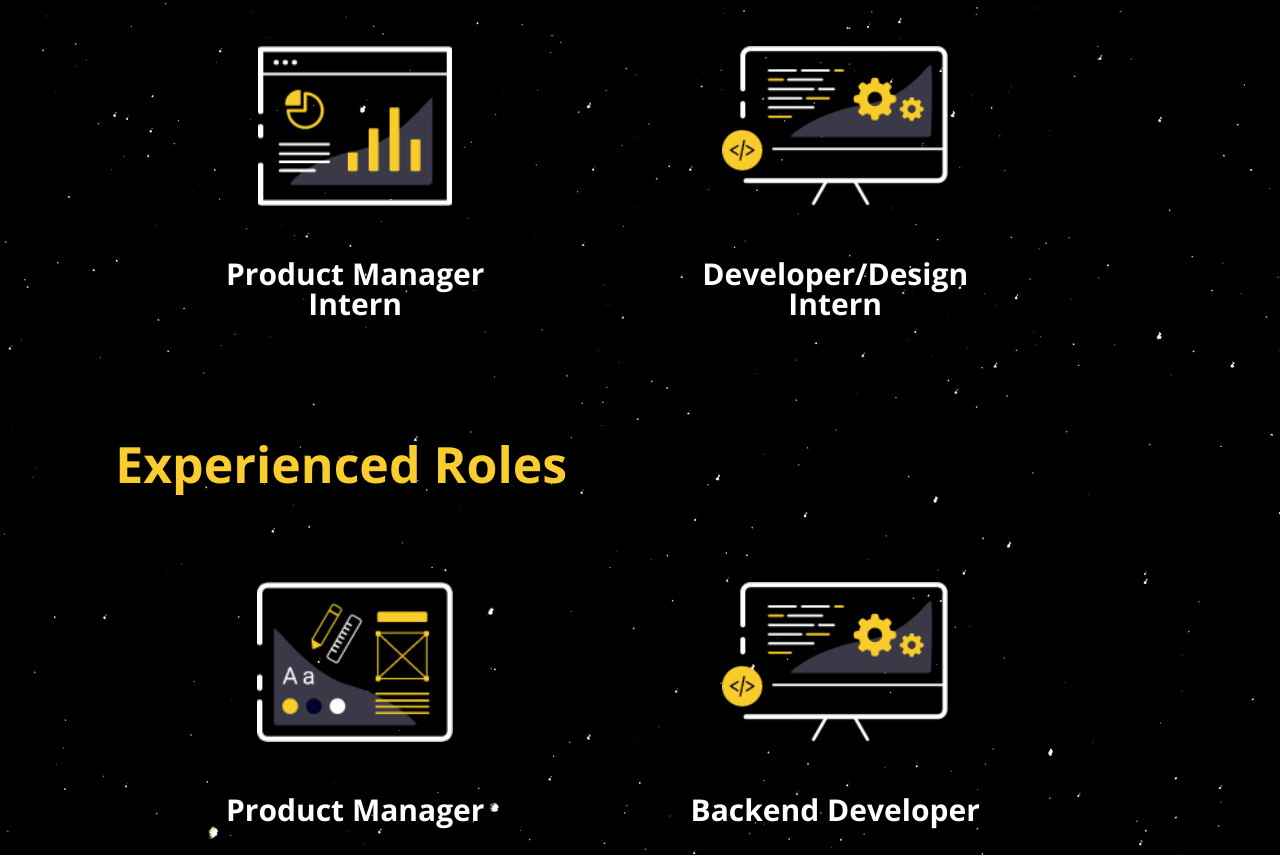
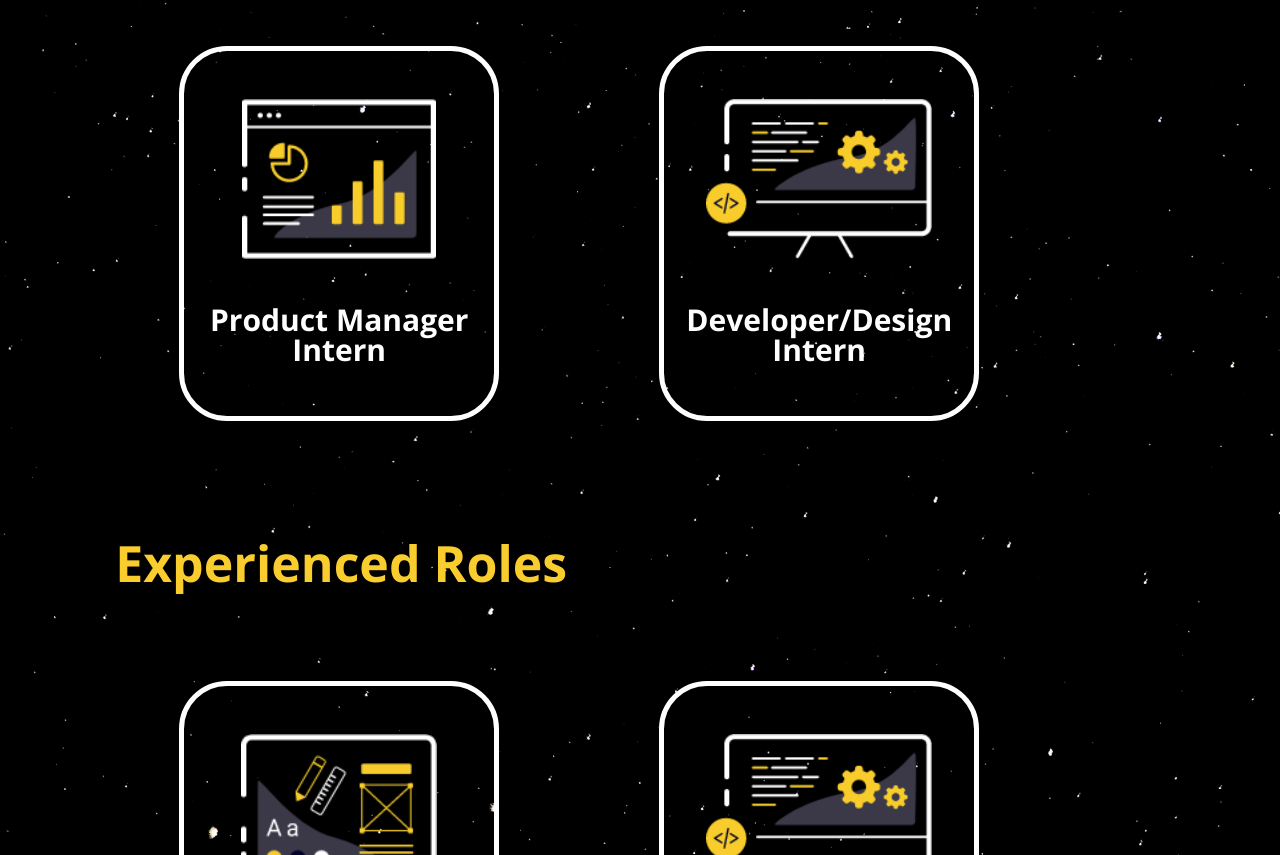
Before and after one commit to twxsha/devx_summer22_interns, a React (Create React App) app: page / in a window 1280 px wide. Shown: the part 2865-3720 px from the top of the page. Built offline with nearby package versions, Linux system fonts and the light colour scheme.

Commit message:
role description added

```diff
--- a/src/pages/Recruitment.js
+++ b/src/pages/Recruitment.js
@@ -8,6 +8,7 @@ import role5 from "../images/image6.png";
 import role6 from "../images/image7.png";
 import role8 from "../images/image9.png";
 import React from "react";
+import ReactCardFlip from "react-card-flip";
 
 const { useState } = React;
 
@@ -22,15 +23,16 @@ function Recruitment() {
       name: "Product Manager Intern",
       logo: role1,
       description:
-        "Want to be a PM but don't have enough experience? We've all been there. If you check this box on the applications, you'll get to shadow a PM and learn on the job to get the necessary experience, in addition to working on your current role. We hope to see many people from this program graduate to PM's for DevX.",
+        "Want to be a PM but don't have enough experience? Shadow a PM and learn on the job to get the necessary experience. We hope to see many people from this program graduate to PM's for DevX.",
     },
     {
       name: "Developer/Design Intern",
       logo: role2,
       description:
-        "Don't worry if you don't have enough technical experience, or are new to CS. We'll help you along the way and we guarantee to teach you your preferred skills while giving you the satisfying experience of contributing to your team's project.",
+        "Don't worry if you don't have enough technical experience, or are new to software. You can be considered to shawdow a Developer on a team or join our new intern program which developed this very website.",
     },
   ]);
+
   const [roles] = useState([
     {
       name: "Product Manager",
@@ -87,6 +89,29 @@ function Recruitment() {
       link: "https://www.google.com/",
     },
   ]);
+
+  const Cards = ({ card }) => {
+    const [isFlipped, setIsFlipped] = React.useState(false);
+    return (
+      <ReactCardFlip isFlipped={isFlipped} flipDirection="horizontal">
+        <div onClick={() => setIsFlipped((prev) => !prev)} className="CardFront">
+          <div className="front">
+            <img src={card.logo} className="motion" alt="logo" />
+            <p className="roleText">{card.name}</p>
+          </div>
+        </div>
+        <div
+          onMouseLeave={() => setIsFlipped((prev) => !prev)}
+          className="CardBack"
+        >
+          <div className="back">
+            <p className="roleText">{card.name}</p>
+            <p className="description">{card.description}</p>
+          </div>
+        </div>
+      </ReactCardFlip>
+    );
+  };
   return (
     <div className="section">
       <div className="Recruitment" id="Recruitment">
@@ -111,8 +136,7 @@ function Recruitment() {
           <div className="rolesContainer">
             {beginnerRoles.map((role, index) => (
               <RoleImages key={index} role={role} className="roleImage">
-                <img src={role.logo} className="motion" alt="logo" />
-                <p className="roleText">{role.name}</p>
+                <Cards card={role}></Cards>
               </RoleImages>
             ))}
           </div>
@@ -120,8 +144,7 @@ function Recruitment() {
           <div className="rolesContainer">
             {roles.map((role, index) => (
               <RoleImages key={index} role={role} className="roleImage">
-                <img src={role.logo} alt="logo" className="motion" />
-                <p className="roleText">{role.name}</p>
+                <Cards card={role}></Cards>
               </RoleImages>
             ))}
           </div>
--- a/src/style/Recruitment.css
+++ b/src/style/Recruitment.css
@@ -9,9 +9,10 @@
 }
 .motion {
   height: 160px;
+  margin-bottom: 15%;
 }
 .roles:hover {
-  transform:  scale(1.2) rotate(350deg);
+  transform:  scale(1.2);
    z-index: 3;
 }
 .SubTitleText {
@@ -44,7 +45,6 @@
 }
 
 .roleText {
-  margin-top: 15%;
   position: relative;
   font-family: "Open Sans", sans-serif;
   font-style: normal;
@@ -124,3 +124,26 @@ a{
   font-size: 30px;
   font-family: "Open Sans", sans-serif;
 }
+
+.description{
+  color: white;
+  font-size: 20px;
+  font-family: "Open Sans", sans-serif;
+  margin-top: 1em;
+}
+
+.back{
+  border: 5px solid white;
+  border-radius: 2em;
+  width: 22em;
+  padding: 3em 2em 1em 2em;
+  background-color: black;
+}
+
+.front{
+  justify-content: center;
+  border: 5px solid white;
+  border-radius: 3em;
+  width: 20em;
+  padding: 3em 0em 3em 0em;
+}
```
